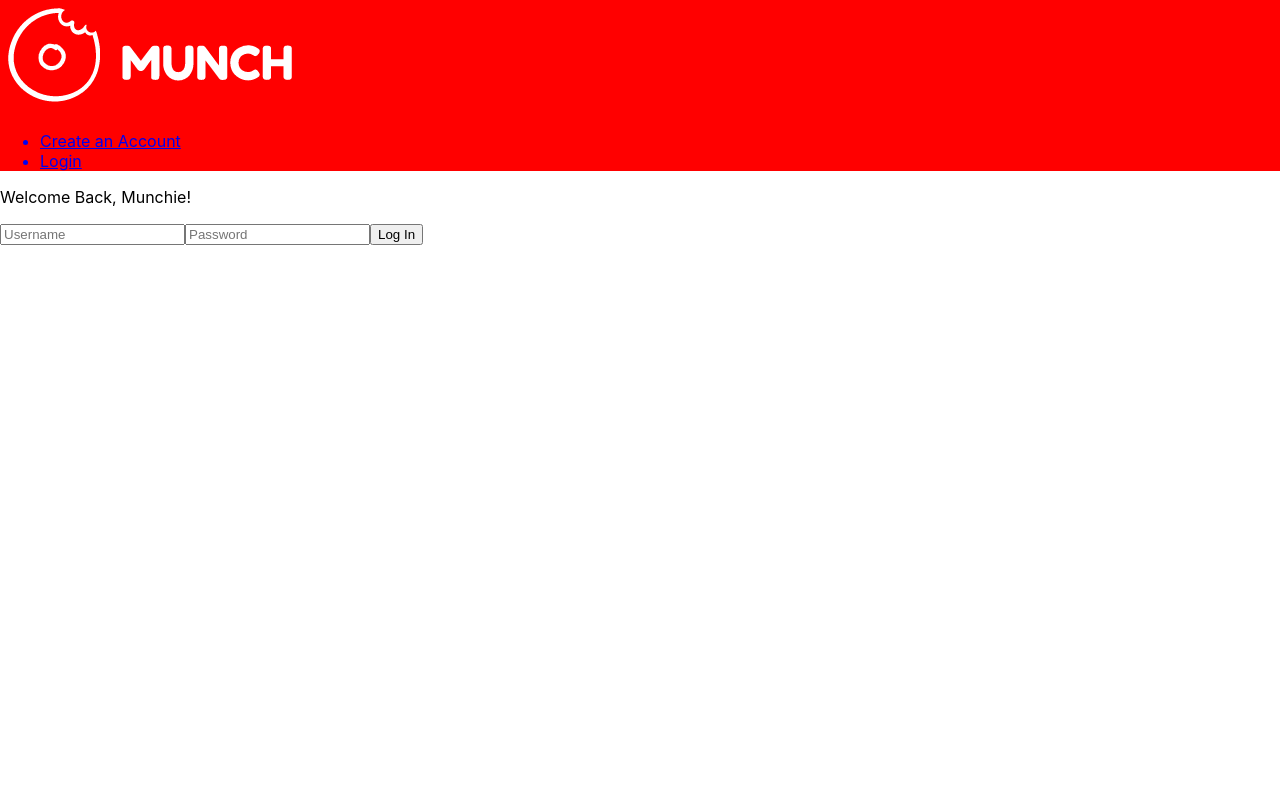
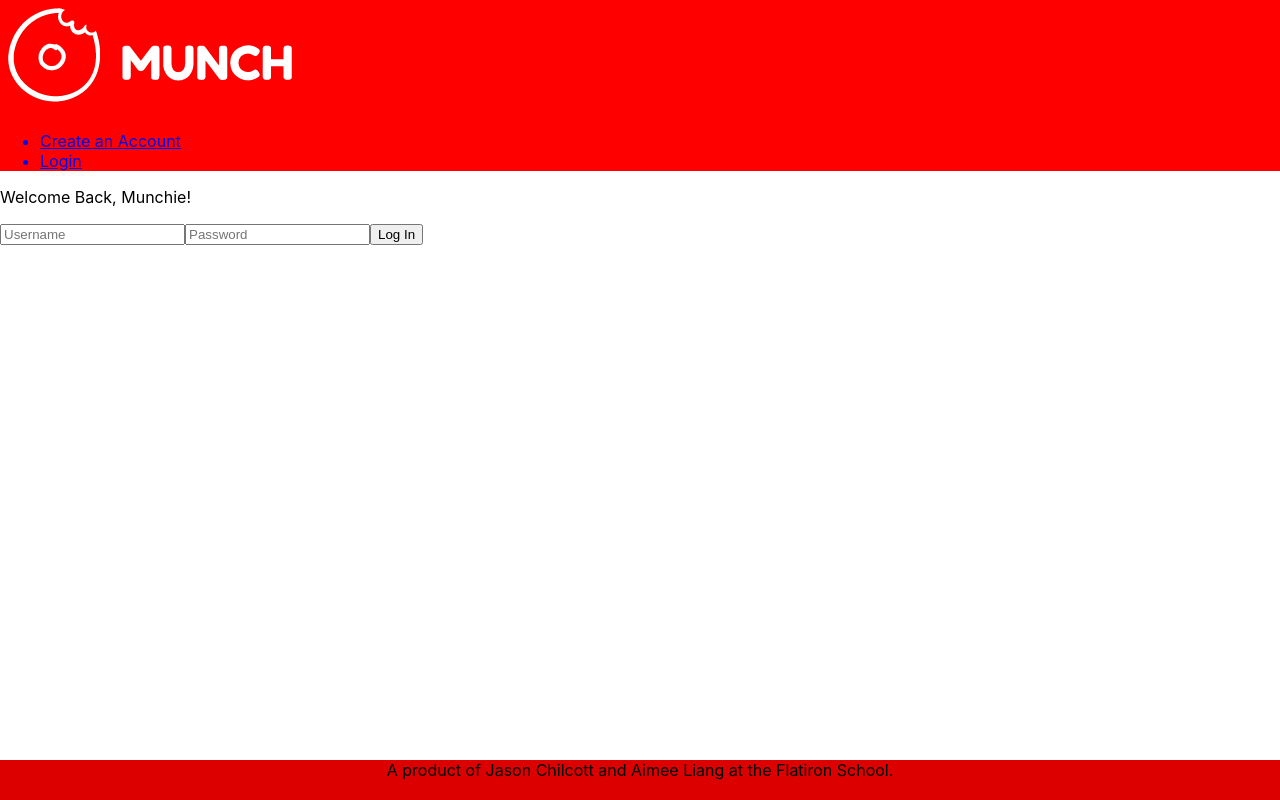
Before and after one commit to aimee-liang/munch-frontend, a React (Create React App) app in the folder munch-frontend/: page /login in a window 1280 px wide. Built offline with nearby package versions, Linux system fonts and the light colour scheme.

Commit message:
Centered and expanded span of footer

```diff
--- a/munch-frontend/src/App.css
+++ b/munch-frontend/src/App.css
@@ -37,6 +37,11 @@
   }
 }
 
-.App-footer {
-
+.footer {
+  position: absolute;
+  bottom: 0;
+  display: block;
+  height: 40px;
+  text-align: center;
+  width: 100%;
 }
--- a/munch-frontend/src/App.js
+++ b/munch-frontend/src/App.js
@@ -6,7 +6,7 @@ import Signup from "./Components/Signup"
 import Login from "./Components/Login"
 import Restaurants from './Containers/Restaurants';
 import Header from "./Components/Header"
-// import Footer from "./Components/Footer"
+import Footer from "./Components/Footer"
 import Profile from "./Containers/Profile"
 
 class App extends React.Component{
@@ -82,7 +82,7 @@ class App extends React.Component{
         <Route path="/logout" render={()=> <Login loginHandler={this.loginHandler} /> }/>
       </Switch>
 
-      {/* <Footer/> */}
+      <Footer/>
       </>
     )
   }
```
